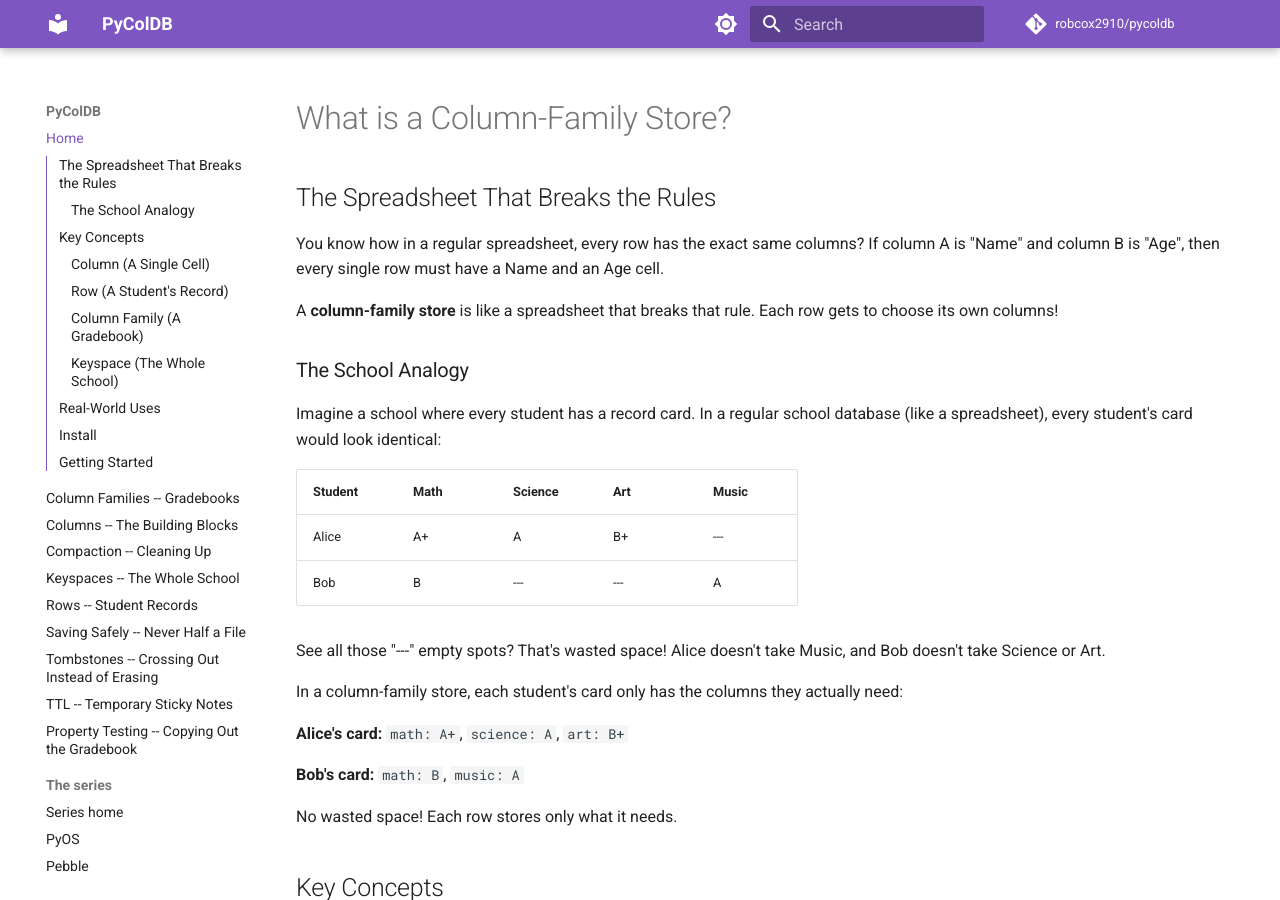
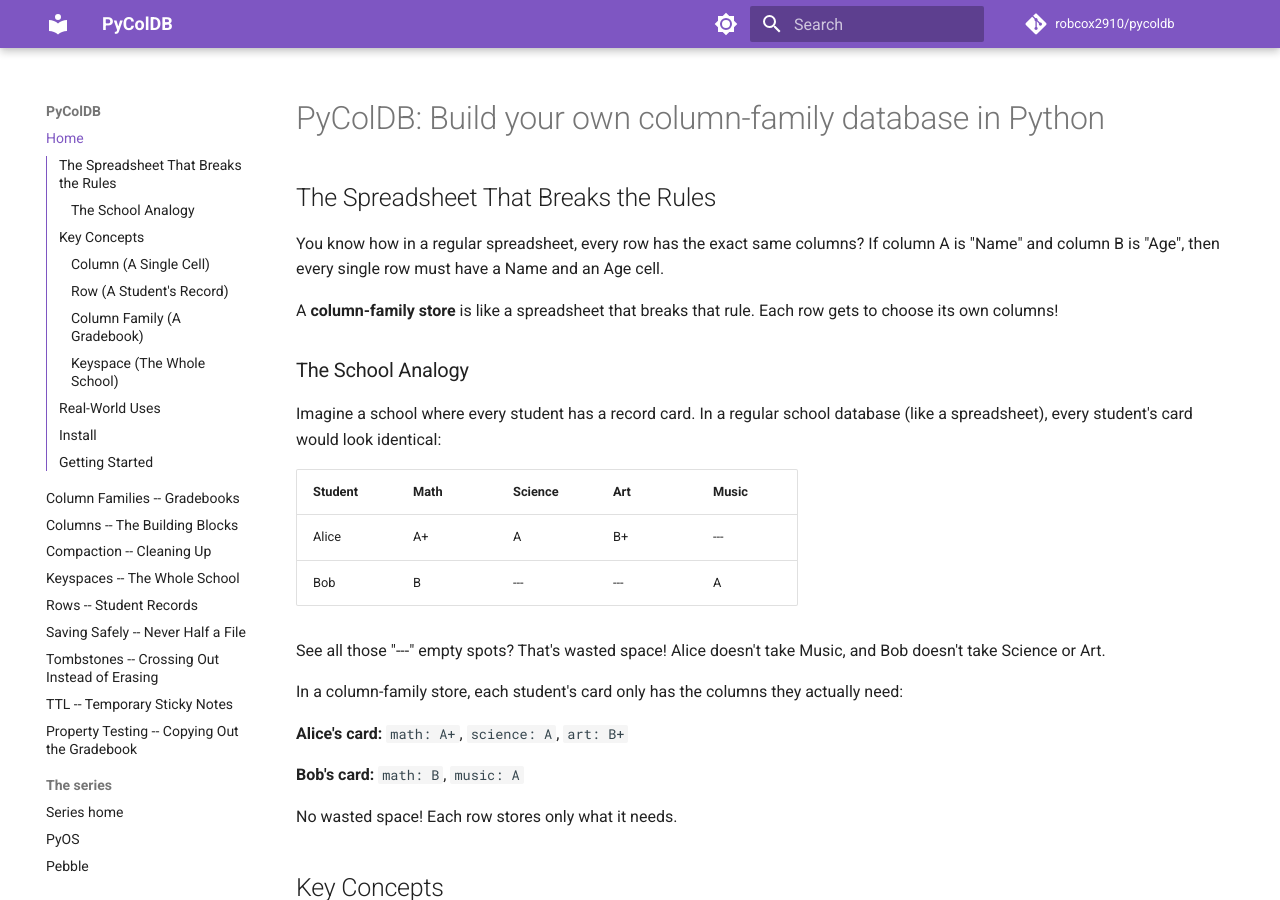
Before and after one commit to robcox2910/pycoldb, an MkDocs documentation site: the page built from docs/index.md, in a window 1280 px wide and 900 px high. Built offline with MkDocs 1.6.1 and Material for MkDocs 9.7.7, drawn with Linux system fonts in a browser that asks for light colours; comment, search, counter and statistics services are not loaded.

Commit message:
docs: show the series title at the top of the landing page (#16)
Curated lists (such as free-programming-books) require an entry's title to
match the one displayed on the resource itself.


Claude-Session: https://claude.ai/code/session_01V7Qx2bpVb4r459q1hdHABV

Co-authored-by: Claude <noreply@anthropic.com>

```diff
--- a/docs/index.md
+++ b/docs/index.md
@@ -1,4 +1,8 @@
-# What is a Column-Family Store?
+---
+title: "Build your own column-family database in Python"
+---
+
+# PyColDB: Build your own column-family database in Python
 
 ## The Spreadsheet That Breaks the Rules
 
```
